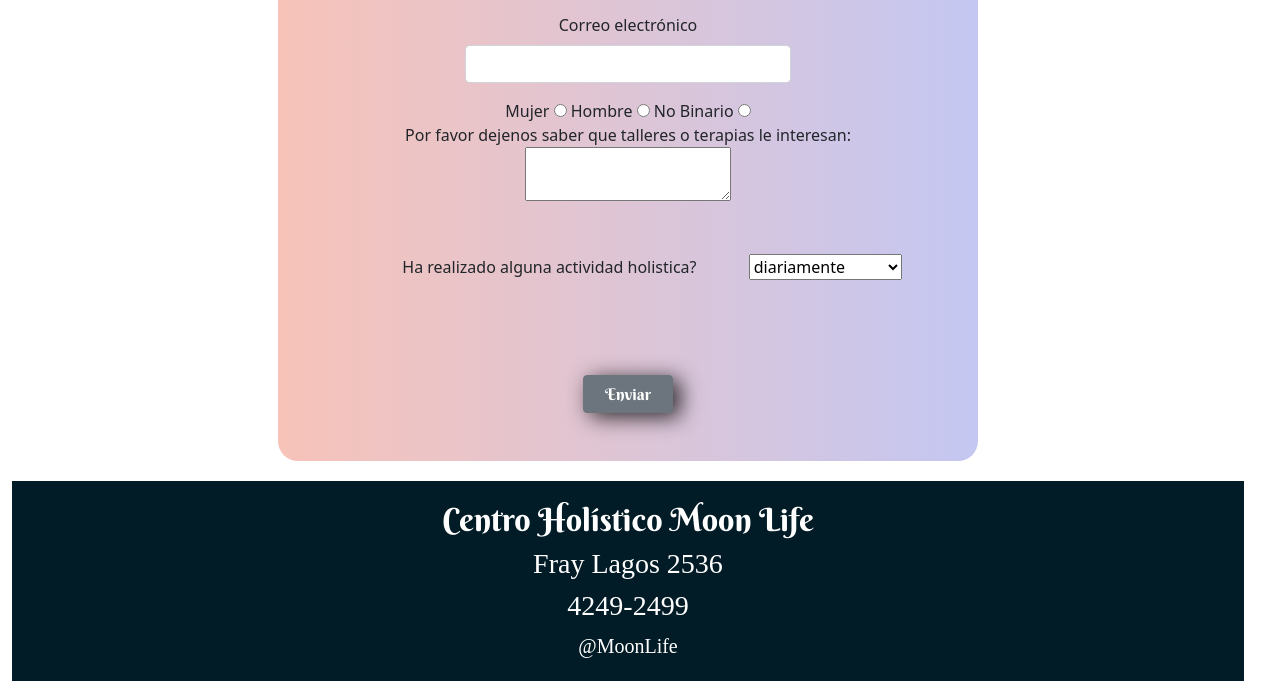
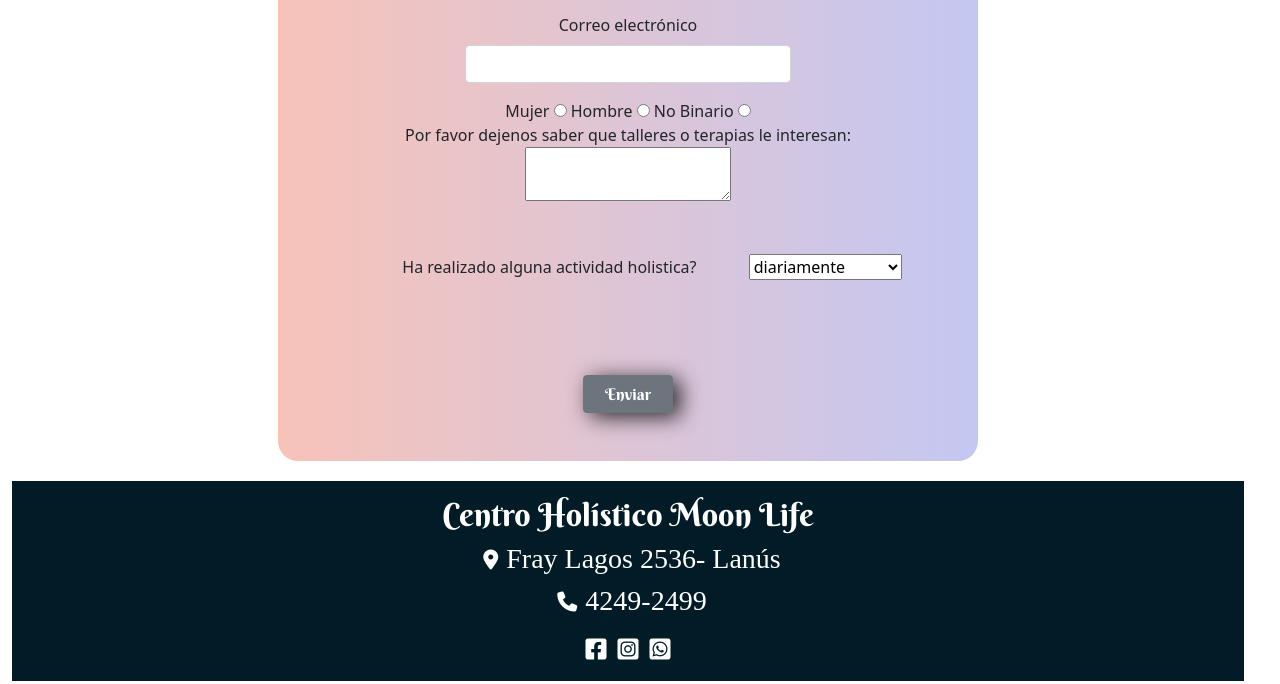
Before and after one commit to MariaPorpora/TERCERAENTREGA, a plain HTML site: page pages/contactos.html in a window 1280 px wide. Shown: the part 467-1151 px from the top of the page. Drawn offline with nearby package versions, Linux system fonts and the light colour scheme.

Commit message:
modifique footer en todas las pags

```diff
--- a/assets/scss/_footer.scss
+++ b/assets/scss/_footer.scss
@@ -2,9 +2,10 @@
     grid-column: 1/4;
     grid-row: 4/5;
     background-color:$colorsecundario;
+    height: 200px;
     .TextoPie{
         text-align-last: center;
-        margin: 10px;
+        margin: 5px;
         padding: 10px;
         color:rgb(255, 255, 255);
         font-size: 20px;
--- a/pages/contactos.html
+++ b/pages/contactos.html
@@ -99,15 +99,31 @@
 
 </div>
 
-        <footer class="pie">
-            <div class="TextoPie">
-                    <h2>Centro Holístico Moon Life
-                        <h3>Fray Lagos 2536</h3>
-                        <h3>4249-2499</h3>
-                        </h3>@MoonLife</h3>
-                    </h2>
-            </div>
-        </footer>
+
+<footer class="pie">
+    <div class="TextoPie">
+        <h2>Centro Holístico Moon Life</h2>
+
+        <div class="d-flex justify-content-center">
+         <i class="fa-solid fa-location-dot m-2"></i>
+         <div><h3>Fray Lagos 2536- Lanús </h3></div>
+        </div>
+
+
+
+        <div class="d-flex justify-content-center">
+          <i class="fa-solid fa-phone m-2"></i>
+          <div><h3>4249-2499</h3></div>
+         </div>
+
+
+        <div class="m-2">
+          <i class="fa-brands fa-facebook-square"></i>
+          <i class="fa-brands fa-instagram-square"></i>
+          <i class="fa-brands fa-whatsapp-square"></i>
+        </div>
+    </div>
+</footer>
 
 
 
```
Also changed, not shown: index.html (+1 -1 lines), pages/productos.html (+18 -16 lines), pages/talleres.html (+24 -7 lines), pages/terapias.html (+20 -5 lines), pages/vivencias.html (+23 -7 lines), assets/css/style.css, readme.md, 1 other file.
